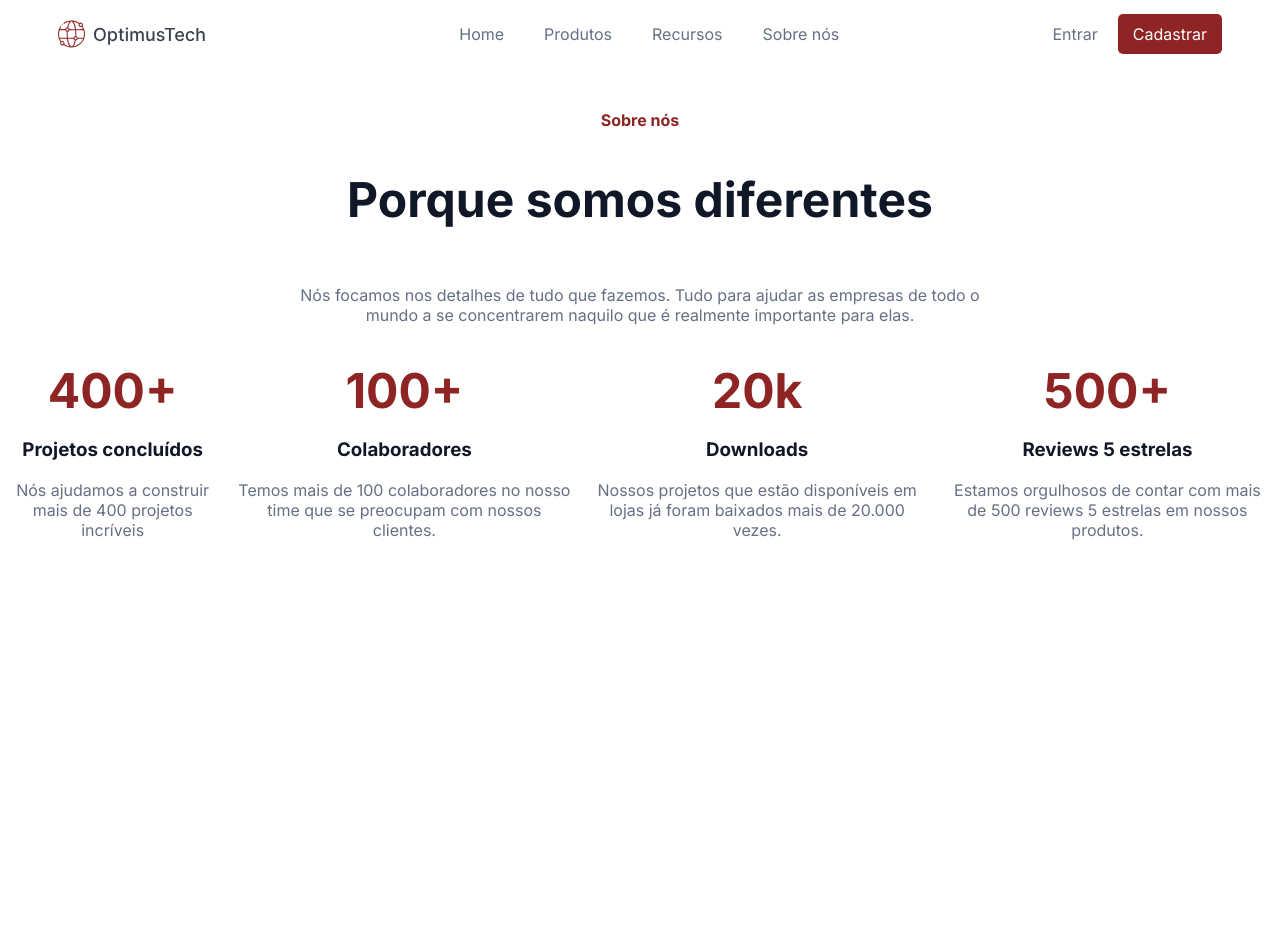
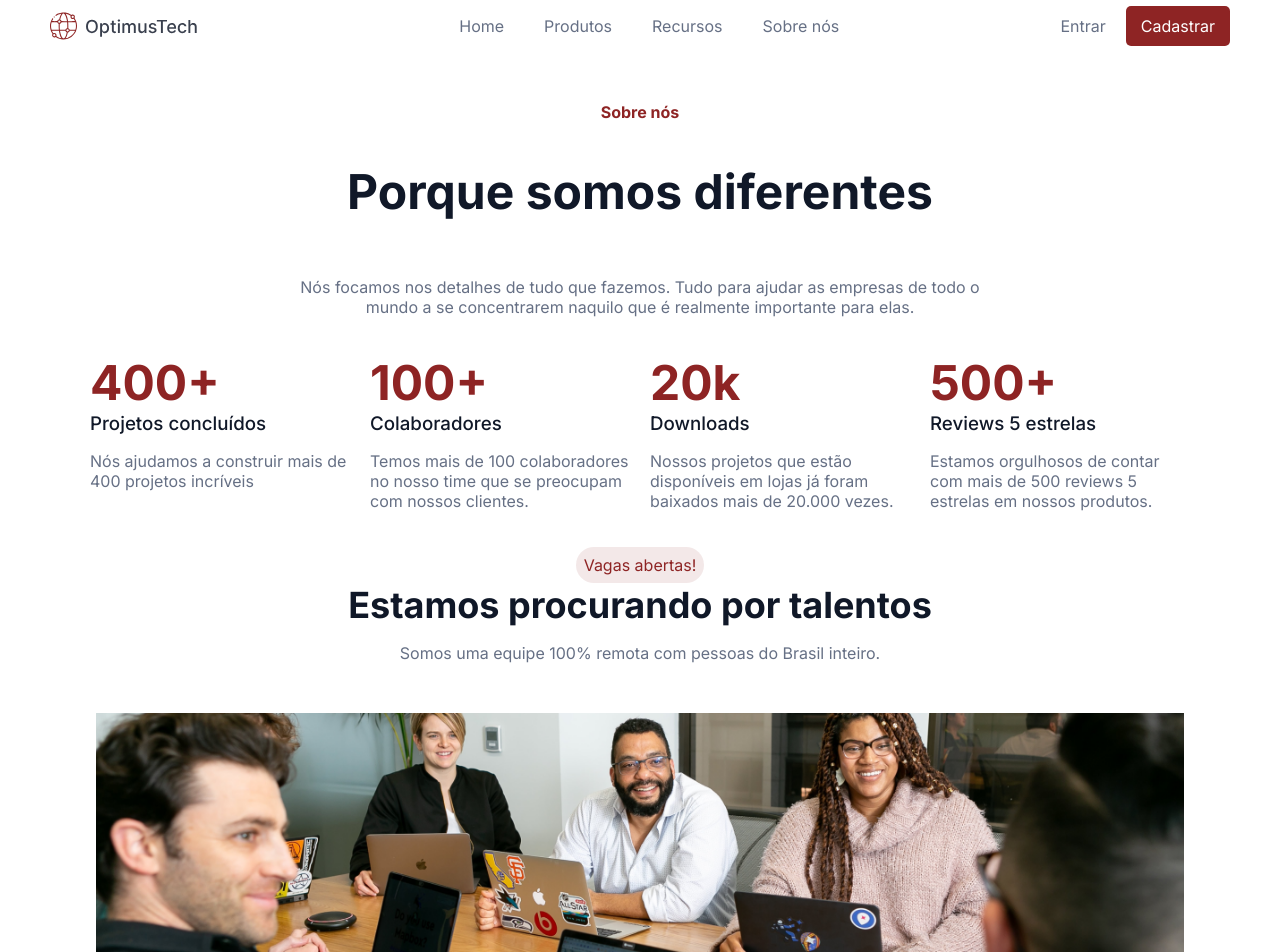
Before and after one commit to yoruwitch/optimus-tech, a React (Vite) app: page / in a window 1280 px wide. Shown: the top 952 px of the page. Before the commit the page ends 800 px from the top, so only its background shows below. Built offline with nearby package versions, Linux system fonts and the light colour scheme.

Commit message:
Feat: banner section | Fix: small width changes

```diff
--- a/src/App.css
+++ b/src/App.css
@@ -6,7 +6,6 @@
 
     --p-size: 16px;
     --title-size: 48px;
-
 }
 :root {
     margin: 0;
@@ -15,6 +14,10 @@
     font-family: "Inter", sans-serif;
     font-size: var(--p-size);
     color: var(--primary-color);
+}
+body {
+    width: 100%;
+    margin: 0;
 }
 
 li {
@@ -26,3 +29,7 @@ a {
     text-decoration: none;
     color: var(--primary-color);
 }
+
+h3 {
+    margin: 0;
+}
--- a/src/App.tsx
+++ b/src/App.tsx
@@ -1,4 +1,5 @@
 import "./App.css";
+import Banner from "./components/Banner";
 import Header from "./components/Header";
 import Metrics from "./components/Metrics";
 import Navbar from "./components/Navbar";
@@ -9,6 +10,7 @@ function App() {
             <Navbar />
             <Header />
             <Metrics />
+            <Banner/>
         </>
     );
 }
--- /dev/null
+++ b/src/components/Banner/index.tsx
@@ -0,0 +1,21 @@
+import "./style.css";
+
+function Banner() {
+    return (
+        <>
+            <section className="banner_container">
+                <span>Vagas abertas!</span>
+                <h3>Estamos procurando por talentos</h3>
+                <p>
+                    Somos uma equipe 100% remota com pessoas do Brasil inteiro.
+                </p>
+                <img
+                    src="src/assets/Image.png"
+                    alt="People talking friendly to each other in a meeting"
+                />
+            </section>
+        </>
+    );
+}
+
+export default Banner;
--- /dev/null
+++ b/src/components/Banner/style.css
@@ -0,0 +1,28 @@
+.banner_container {
+    align-items: center;
+    display: flex;
+    justify-content: center;
+    flex-direction: column;
+    margin-top: 20px;
+}
+
+.banner_container img {
+    max-width: 85%;
+}
+
+.banner_container span {
+    font-weight: 00;
+    color: var(--red);
+    background-color: rgba(142, 36, 36, 0.1);
+    padding: 8px;
+    border-radius: 25px;
+}
+
+.banner_container h3 {
+  font-size: 36px;
+  color: var(--title);
+}
+
+.banner_container p {
+    margin-bottom: 50px;
+}
--- a/src/components/Header/style.css
+++ b/src/components/Header/style.css
@@ -7,16 +7,16 @@
   text-align: center;
 }
 
-h1 {
+.header_container h1 {
   color: var(--title);
   font-size: var(--title-size);
 }
-span {
+.header_container span {
   color: var(--red);
   font-weight: 700;
   font-size: var(--p-size);
 }
 
-p {
+.header_container p {
   max-width: 720px;
 }
--- a/src/components/Metrics/Metric/style.css
+++ b/src/components/Metrics/Metric/style.css
@@ -1,11 +1,13 @@
 .metric h1 {
   color: var(--red);
   margin: 0;
+  font-size: var(--title-size);
 }
-h3 {
+.metric h3 {
   color: var(--title);
+  font-weight: 500;
 }
 
-.metric {
-  text-align: center;
+.metric  {
+  max-width: 260px;
 }
--- a/src/components/Metrics/style.css
+++ b/src/components/Metrics/style.css
@@ -1,5 +1,4 @@
 .metrics_container {
-  align-items: center;
   display: flex;
   justify-content: center;
   gap: 20px;
--- a/src/components/Navbar/style.css
+++ b/src/components/Navbar/style.css
@@ -6,6 +6,7 @@ nav {
   color: var(--primary-color);
   margin-right: 50px;
   margin-left: 50px;
+  text-align: center;
 }
 
 ul {
```
Also changed, not shown: src/assets/Image.png (added).
